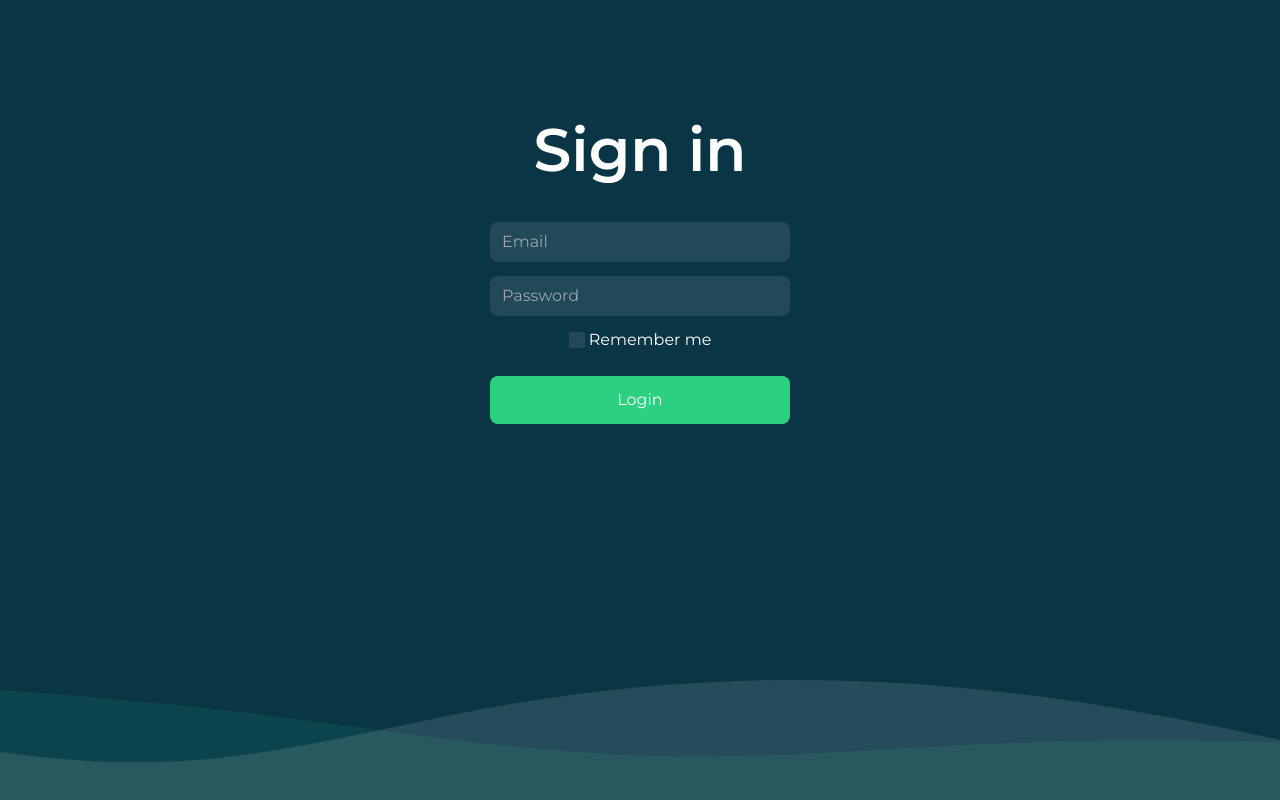
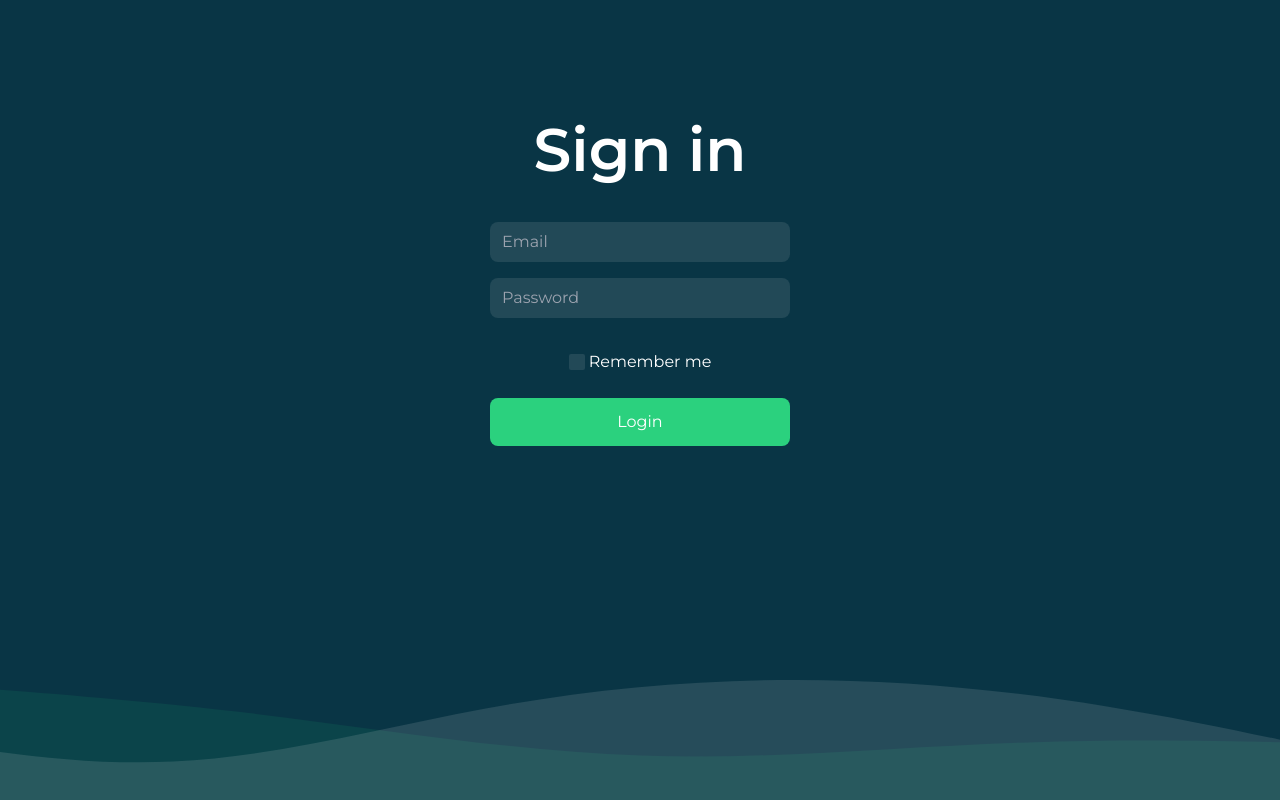
Before and after one commit to dksingla/movies-frontend, a Next.js app: page / in a window 1280 px wide. Built offline with nearby package versions, Linux system fonts and the light colour scheme.

Commit message:
changes styling

```diff
--- a/app/editmovie/[id]/page.tsx
+++ b/app/editmovie/[id]/page.tsx
@@ -118,10 +118,15 @@ function EditMovie() {
                             style={{ display: 'none' }}
                             onChange={handleFileChange}
                         />
-                        <Icon
-                            className="absolute top-1/2 left-1/2 transform -translate-x-1/2 -translate-y-1/2 text-white text-3xl z-10"
-                            icon="material-symbols:edit-sharp"
-                        />
+
+                        <div className="absolute top-1/2 left-1/2 transform -translate-x-1/2 -translate-y-1/2 z-10">
+                            <div className="bg-black bg-opacity-50 rounded-full p-3">
+                                <Icon
+                                    className="text-white text-4xl"
+                                    icon="material-symbols:edit-outline"
+                                />
+                            </div>
+                        </div>
                         {imageLink ? (
                             <Image
                                 src={imageLink}
--- a/app/page.tsx
+++ b/app/page.tsx
@@ -102,9 +102,9 @@ export default function Home() {
                         value={password}
                         onChange={(e) => setPassword(e.target.value)}
                         error={!!error}
-                        className="focus:border-custom-border focus:border-2 focus:outline-none"
+                        className="focus:border-custom-border focus:border-2 mt-2 focus:outline-none"
                     />
-                    <div className="flex items-center justify-center mb-6">
+                    <div className="flex items-center justify-center mb-6 mt-7">
                         <label className="flex items-center text-white">
                             <input
                                 type="checkbox"
```
